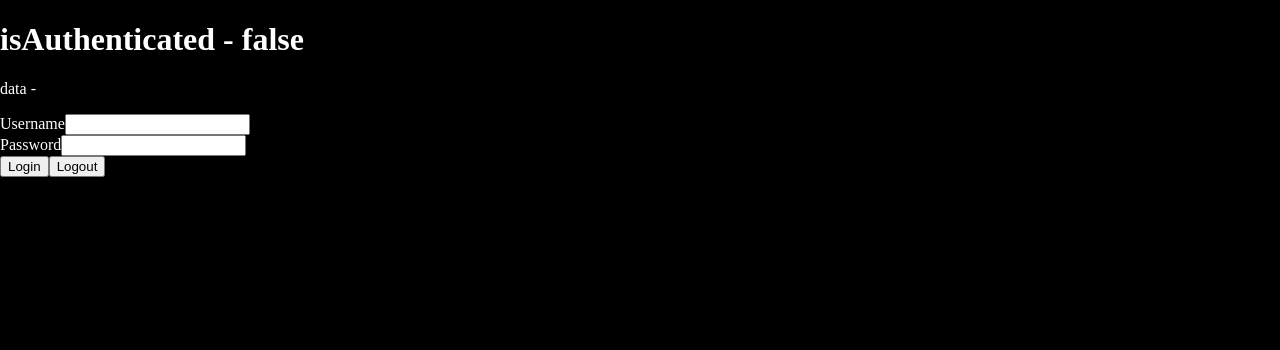
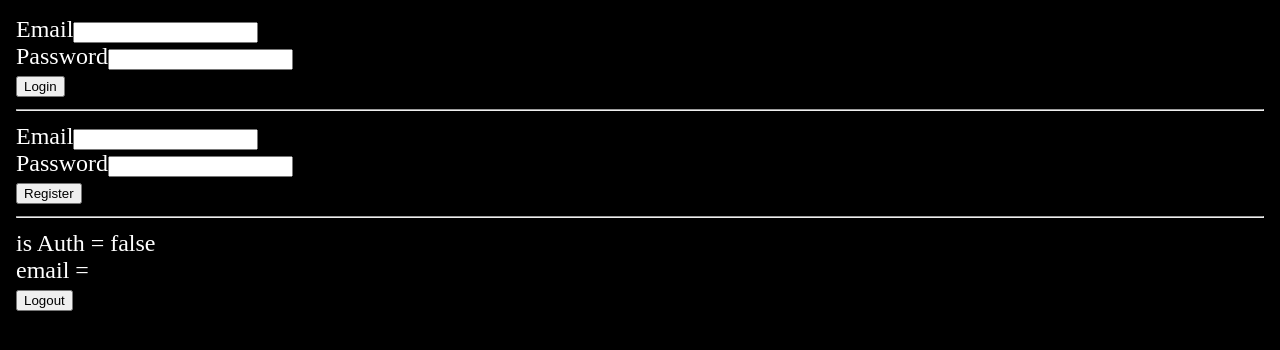
Before and after one commit to diplomatgmg/syncIT, a React (Vite) app in the folder frontend/: page / in a window 1280 px wide. Shown: the top 350 px of the page. Built offline with nearby package versions, Linux system fonts and the light colour scheme.

Commit message:
Реализована регистрация пользователя

```diff
--- a/frontend/src/App.tsx
+++ b/frontend/src/App.tsx
@@ -1,69 +1,29 @@
+import Login from "./components/Auth/Login.tsx"
+import Register from "./components/Auth/Register.tsx"
 import useAuth from "./store/hooks/useAuth.ts"
-import { SubmitHandler, useForm } from "react-hook-form"
+import { logout } from "./store/slice/authSlice.ts"
 import useAppDispatch from "./store/hooks/useAppDispatch.ts"
-import { useLoginMutation, useTestQuery } from "./store/api/authApi.ts"
-import { logout, setTokens } from "./store/slice/authSlice.ts"
-
-interface Inputs {
-  username: string
-  password: string
-}
 
 function App() {
-  const { isAuthenticated } = useAuth()
-  const { data } = useTestQuery(undefined, { skip: !isAuthenticated })
-
-  const {
-    register,
-    handleSubmit,
-    formState: { errors },
-  } = useForm<Inputs>()
+  const { isAuthenticated, email } = useAuth()
   const dispatch = useAppDispatch()
-  const [login] = useLoginMutation()
-
-  const onSubmit: SubmitHandler<Inputs> = async (data) => {
-    try {
-      const { access, refresh } = await login(data).unwrap()
-      dispatch(setTokens({ access, refresh }))
-    } catch (err) {
-      console.error("Ошибка входа: ", err)
-    }
-  }
 
   const handleLogout = () => {
     dispatch(logout())
   }
 
   return (
-    <form onSubmit={handleSubmit(onSubmit)}>
-      <h1>isAuthenticated - {String(isAuthenticated)}</h1>
-      <p>data - {JSON.stringify(data)}</p>
-      <div>
-        <label>Username</label>
-        <input
-          type="text"
-          autoComplete="username"
-          {...register("username", { required: true })}
-        />
-        {errors.username && <span>This field is required</span>}
-      </div>
-
-      <div>
-        <label>Password</label>
-        <input
-          type="password"
-          autoComplete="current-password"
-          {...register("password", { required: true })}
-        />
-        {errors.password && <span>This field is required</span>}
-      </div>
-
-      <button type="submit">Login</button>
-
-      <button type={"button"} onClick={handleLogout}>
-        Logout
-      </button>
-    </form>
+    <>
+      <Login />
+      <hr />
+      <Register />
+      <hr />
+      is Auth = {String(isAuthenticated)}
+      <br />
+      email = {email}
+      <br />
+      <button onClick={handleLogout}>Logout</button>
+    </>
   )
 }
 
--- /dev/null
+++ b/frontend/src/components/Auth/Login.tsx
@@ -0,0 +1,56 @@
+import { useLoginMutation } from "../../store/api/authApi.ts"
+import useAppDispatch from "../../store/hooks/useAppDispatch.ts"
+import { SubmitHandler, useForm } from "react-hook-form"
+import { setTokens } from "../../store/slice/authSlice.ts"
+
+interface Inputs {
+  email: string
+  password: string
+}
+
+function Login() {
+  const {
+    register,
+    handleSubmit,
+    formState: { errors },
+  } = useForm<Inputs>()
+  const dispatch = useAppDispatch()
+  const [login] = useLoginMutation()
+
+  const onSubmit: SubmitHandler<Inputs> = async (data) => {
+    try {
+      const { access, refresh } = await login(data).unwrap()
+      dispatch(setTokens({ access, refresh }))
+    } catch (err) {
+      console.error("Ошибка входа: ", err)
+    }
+  }
+
+  return (
+    <form onSubmit={handleSubmit(onSubmit)}>
+      <div>
+        <label>Email</label>
+        <input
+          type="email"
+          autoComplete="email"
+          {...register("email", { required: true })}
+        />
+        {errors.email && <span>This field is required</span>}
+      </div>
+
+      <div>
+        <label>Password</label>
+        <input
+          type="password"
+          autoComplete="current-password"
+          {...register("password", { required: true })}
+        />
+        {errors.password && <span>This field is required</span>}
+      </div>
+
+      <button type="submit">Login</button>
+    </form>
+  )
+}
+
+export default Login
--- /dev/null
+++ b/frontend/src/components/Auth/Register.tsx
@@ -0,0 +1,56 @@
+import { useRegisterMutation } from "../../store/api/authApi.ts"
+import useAppDispatch from "../../store/hooks/useAppDispatch.ts"
+import { SubmitHandler, useForm } from "react-hook-form"
+import { setEmail } from "../../store/slice/authSlice.ts"
+
+interface Inputs {
+  email: string
+  password: string
+}
+
+function Register() {
+  const {
+    register,
+    handleSubmit,
+    formState: { errors },
+  } = useForm<Inputs>()
+  const dispatch = useAppDispatch()
+  const [registerUser] = useRegisterMutation()
+
+  const onSubmit: SubmitHandler<Inputs> = async (data) => {
+    try {
+      const { email } = await registerUser(data).unwrap()
+      dispatch(setEmail({ email }))
+    } catch (err) {
+      console.error("Ошибка входа: ", err)
+    }
+  }
+
+  return (
+    <form onSubmit={handleSubmit(onSubmit)}>
+      <div>
+        <label>Email</label>
+        <input
+          type="email"
+          autoComplete="email"
+          {...register("email", { required: true })}
+        />
+        {errors.email && <span>This field is required</span>}
+      </div>
+
+      <div>
+        <label>Password</label>
+        <input
+          type="password"
+          autoComplete="current-password"
+          {...register("password", { required: true })}
+        />
+        {errors.password && <span>This field is required</span>}
+      </div>
+
+      <button type="submit">Register</button>
+    </form>
+  )
+}
+
+export default Register
--- a/frontend/src/store/api/authApi.ts
+++ b/frontend/src/store/api/authApi.ts
@@ -4,6 +4,10 @@ import baseQuery from "./baseApi.ts"
 export interface TokenResponse {
   access: string
   refresh: string
+}
+
+export interface RegisterResponse {
+  email: string
 }
 
 const authApi = createApi({
@@ -17,7 +21,7 @@ const authApi = createApi({
         body: credentials,
       }),
     }),
-    register: builder.mutation<TokenResponse, unknown>({
+    register: builder.mutation<RegisterResponse, unknown>({
       query: (credentials) => ({
         url: "register/",
         method: "POST",
--- a/frontend/src/store/slice/authSlice.ts
+++ b/frontend/src/store/slice/authSlice.ts
@@ -1,20 +1,18 @@
 import { createSlice, PayloadAction } from "@reduxjs/toolkit"
+import { RegisterResponse, TokenResponse } from "../api/authApi.ts"
 
 interface AuthState {
   isAuthenticated: boolean
   access: string | null
   refresh: string | null
-}
-
-interface TokenResponse {
-  access: string
-  refresh: string
+  email: string | null
 }
 
 const initialState: AuthState = {
   isAuthenticated: localStorage.getItem("accessToken") !== null,
   access: localStorage.getItem("accessToken"),
   refresh: localStorage.getItem("refreshToken"),
+  email: localStorage.getItem("email"),
 }
 
 const authSlice = createSlice({
@@ -29,6 +27,11 @@ const authSlice = createSlice({
       localStorage.setItem("accessToken", access)
       localStorage.setItem("refreshToken", refresh)
     },
+    setEmail: (state, action: PayloadAction<RegisterResponse>) => {
+      const { email } = action.payload
+      state.email = email
+      localStorage.setItem("email", email)
+    },
     logout: (state) => {
       state.isAuthenticated = false
       state.access = null
@@ -39,5 +42,5 @@ const authSlice = createSlice({
   },
 })
 
-export const { setTokens, logout } = authSlice.actions
+export const { setTokens, setEmail, logout } = authSlice.actions
 export default authSlice.reducer
--- a/frontend/src/style.css
+++ b/frontend/src/style.css
@@ -1,5 +1,6 @@
 body {
-    margin: 0;
+    margin: 1rem;
+    font-size: 1.5rem;
     background-color: #000;
     color: #fff
 }
```
